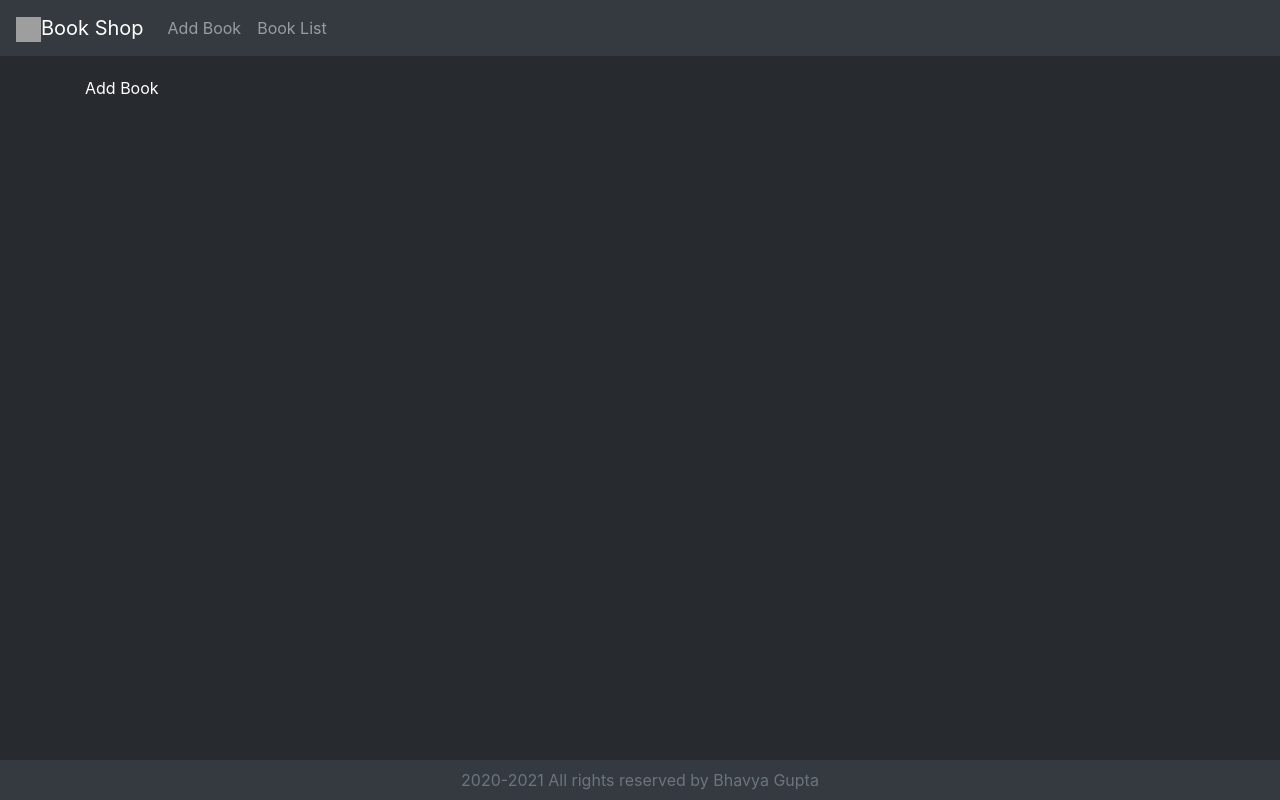
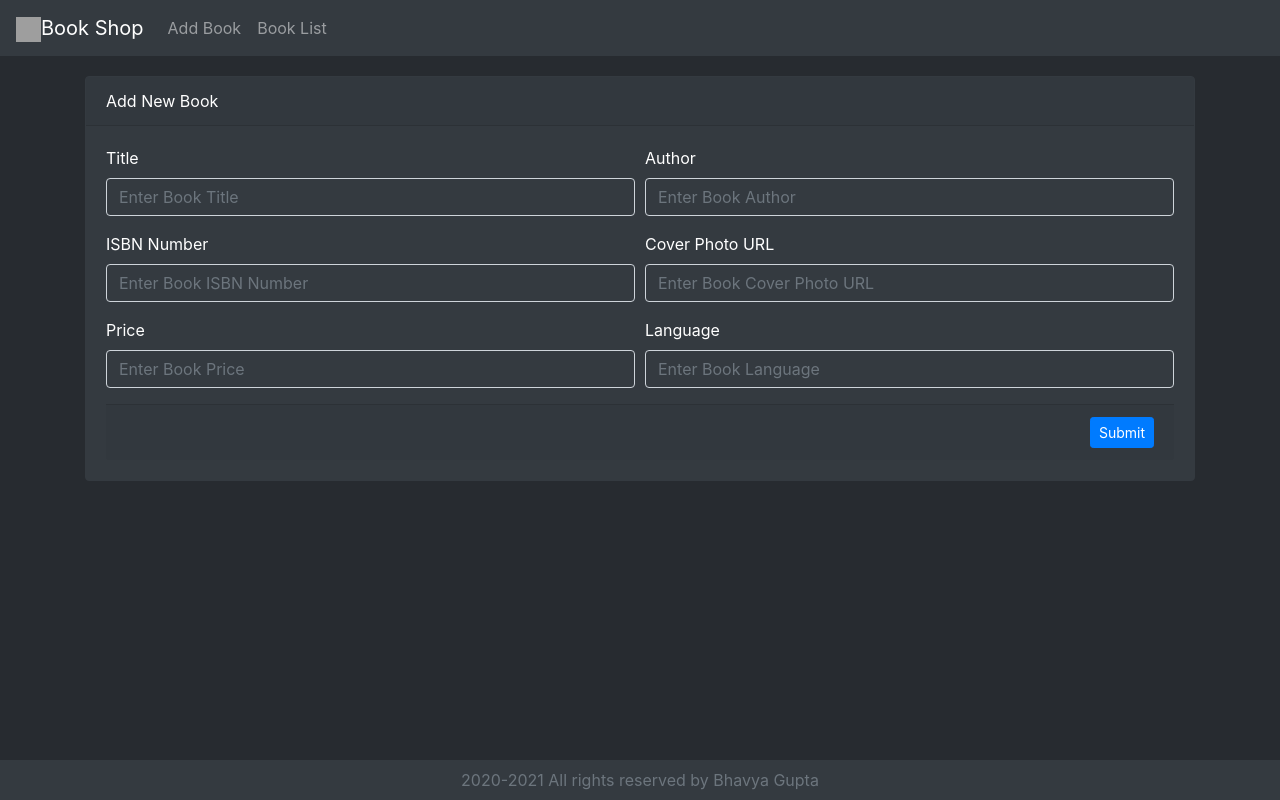
Before and after one commit to bhavya121999/rest-book-api, a React (Create React App) app in the folder src/main/webapp/reactjs/: page /add in a window 1280 px wide. Built offline with nearby package versions, Linux system fonts and the light colour scheme; grey boxes are pictures that could not be loaded.

Commit message:
Created submit form

```diff
--- a/src/main/webapp/reactjs/src/components/Book.js
+++ b/src/main/webapp/reactjs/src/components/Book.js
@@ -1,13 +1,128 @@
-import React from "react";
+import React,{Component} from "react";
+import {Card,Form,Button,Col} from "react-bootstrap"
 
-class Book extends React.Component {
-	render(){
-		return (
-			<div className="text-white">Add Book</div>
+export default class Book extends Component {
+
+constructor(props){
+	super(props);
+	this.state = {title:"",author:"",coverphotoURL:"",isbnNumber:"",price:"",language:""};
+	this.bookChange=this.bookChange.bind(this);
+	this.submitBook=this.submitBook.bind(this);
+
+}
+
+submitBook(event){
+	// alert(Title: "+this.state.title+",
+	// 	Author: "+this.state.author+",
+	// 	Cover Photo URL: "+this.state.coverphotoURL+",
+	// 	ISBN Number: "this.state.isbnNumber+",
+	// 	Price: "+this.state.price+",
+	// 	Language: "+this.state.language+");
+	event.preventDefault();
+}
+
+bookChange(event){
+	this.setState({
+		[event.target.name]:event.target.name
+	})
+}
+
+render(){
+	return (
+		<Card className={"border border-dark bg-dark text-white"}>
+		<Card.Header>Add New Book</Card.Header>
+		<Form onSubmit={this.submitBook} id="bookFormId">
+
+		<Card.Body>
+		<Form.Row>
+		<Form.Group as= {Col} controlId="formGridTitle">
+		<Form.Label>Title</Form.Label>
+		<Form.Control required
+		type="test"
+		name="title"
+		value={this.state.title}
+		onChange={this.bookChange}
+		className={"bg-dark text-white"}
+		placeholder="Enter Book Title" />
+
+		</Form.Group>
+
+		<Form.Group as= {Col} controlId="formGridAuthor">
+		<Form.Label>Author</Form.Label>
+		<Form.Control type="test"
+		name="author"
+		value={this.state.author}
+		onChange={this.bookChange}
+		className={"bg-dark text-white"}
+		placeholder="Enter Book Author" />
+
+		</Form.Group>
+        </Form.Row>
 
 
-			);
-	}
+		<Form.Row>
+		<Form.Group as= {Col} controlId="formGridisbnNumber">
+		<Form.Label>ISBN Number</Form.Label>
+		<Form.Control type="test"
+		name="isbnNumber"
+		value={this.state.isbnNumber}
+		onChange={this.bookChange}
+		className={"bg-dark text-white"}
+		placeholder="Enter Book ISBN Number" />
+
+		</Form.Group>
+		<Form.Group as= {Col} controlId="formGridcoverphotoURL">
+		<Form.Label>Cover Photo URL</Form.Label>
+		<Form.Control
+		type="test"
+		name="coverphotoURL"
+		value={this.state.coverphotoURL}
+		onChange={this.bookChange}
+		className={"bg-dark text-white"}
+		placeholder="Enter Book Cover Photo URL" />
+
+		</Form.Group>
+        </Form.Row>
+
+
+		<Form.Row>
+		<Form.Group as= {Col} controlId="formGridprice">
+		<Form.Label>Price</Form.Label>
+		<Form.Control
+		type="test"
+		name="price"
+		value={this.state.price}
+		onChange={this.bookChange}
+		className={"bg-dark text-white"}
+		placeholder="Enter Book Price" />
+
+		</Form.Group>
+		<Form.Group as= {Col} controlId="formGridlanguage">
+		<Form.Label>Language</Form.Label>
+		<Form.Control
+		type="test"
+		name="language"
+		value={this.state.language}
+		onChange={this.bookChange}
+		className={"bg-dark text-white"}
+		placeholder="Enter Book Language" />
+
+		</Form.Group>
+        </Form.Row>
+
+
+
+        <Card.Footer style={{"textAlign":"right"}}>
+		<Button size="sm" variant="primary" type="submit">
+		Submit
+		</Button>
+		</Card.Footer>
+
+		</Card.Body>
+		</Form>
+		</Card>
+
+
+		);
 }
-
-export default Book;
+}
--- a/src/main/webapp/reactjs/src/components/BookList.js
+++ b/src/main/webapp/reactjs/src/components/BookList.js
@@ -1,9 +1,33 @@
 import React from "react";
+import {Card,Table} from "react-bootstrap"
 
 class BookList extends React.Component {
 	render(){
 		return (
-			<div className="text-white">Book List</div>
+			<Card className={"border border-dark bg-dark text-white"}>
+			<Card.Header>Book List</Card.Header>
+			<Card.Body>
+			<Table bordered hover striped variant="dark">
+			<thead>
+    <tr>
+      <th>Title</th>
+      <th>Author</th>
+      <th>ISBN Number</th>
+      <th>Price</th>
+      <th>Language</th>
+      <th>Actions</th>
+    </tr>
+  </thead>
+  <tbody>
+    <tr align="center">
+      <td colspan="6">No Books Available</td>
+
+    </tr>
+
+  </tbody>
+			</Table>
+			</Card.Body>
+			</Card>
 
 
 			)
```
